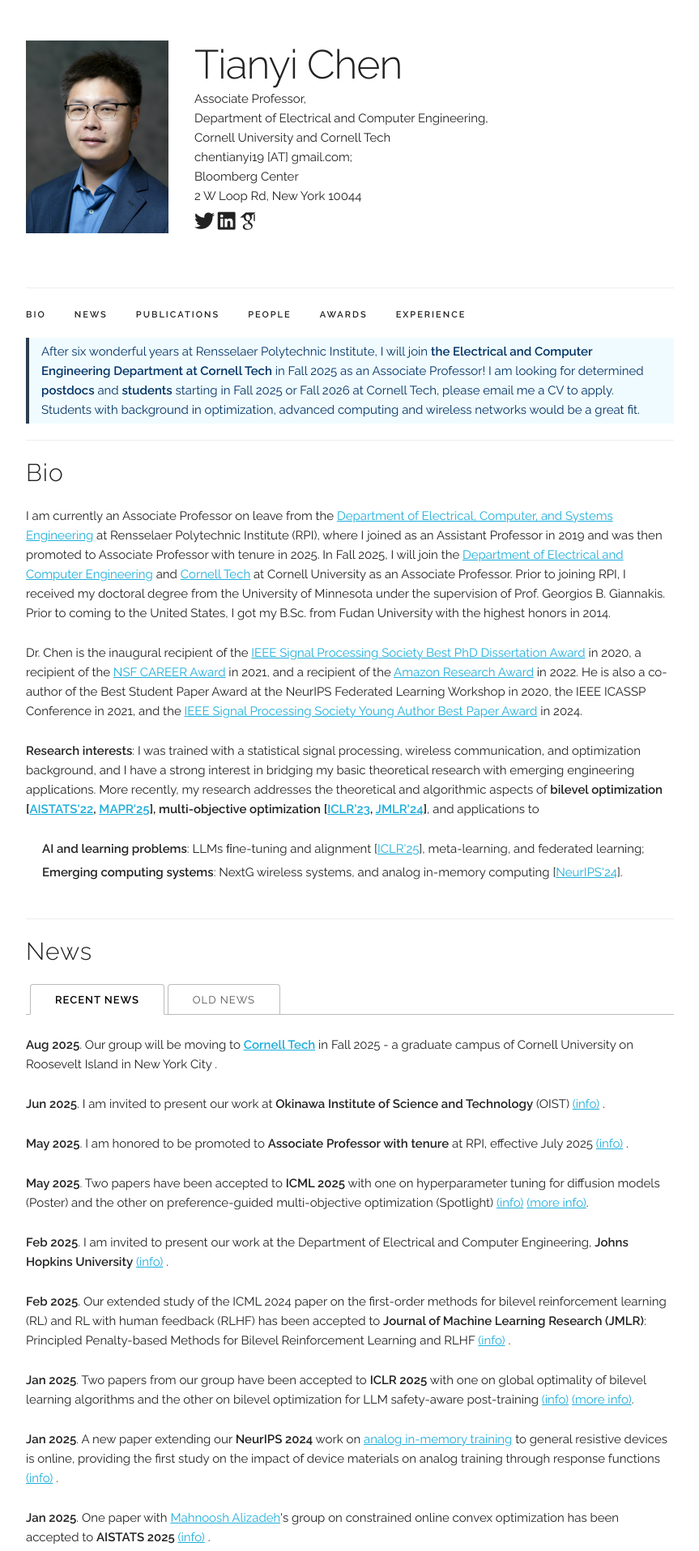
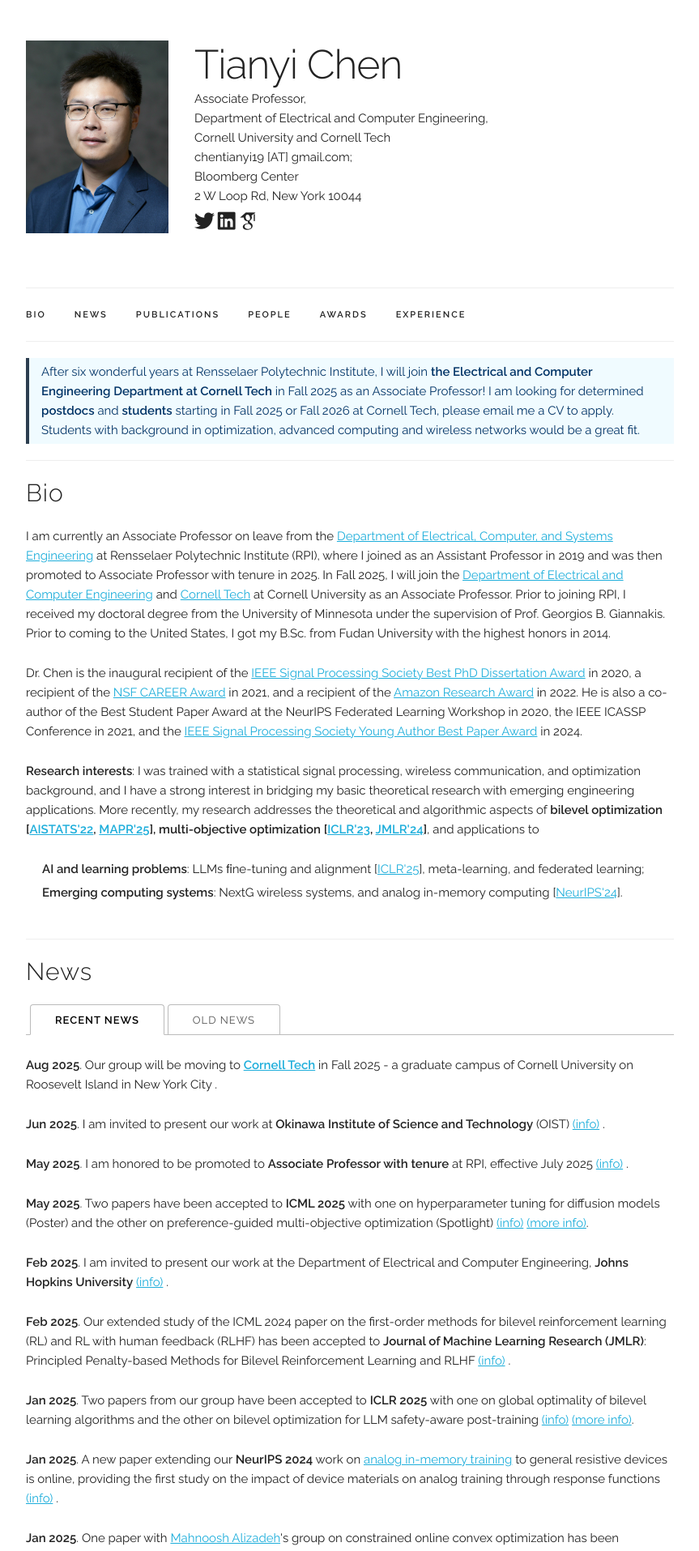
Before and after one commit to chentianyi19/chentianyi19.github.io, a Jekyll site: the page built from index.html, in a window 1280 px wide. Shown: the top 1915 px of the page at 81% size, without its empty margins (208-1071 px from the left). Built offline with Jekyll 4.4.1, drawn with Linux system fonts in a browser that asks for light colours; some web fonts are replaced; comment, search, counter and statistics services are not loaded.

Commit message:
Update index.html

```diff
--- a/index.html
+++ b/index.html
@@ -4,7 +4,7 @@
 ---
 
 <!-- ========== Notice ========== -->
- <div class="bio‑highlight" style="margin-top: -0.5rem; margin-bottom: 2rem;">
+ <div class="bio‑highlight" style="margin-top: 2rem; margin-bottom: 2rem;">
   <p>
     After six wonderful years at Rensselaer Polytechnic Institute, I will join <strong>the Electrical and Computer Engineering Department at Cornell Tech</strong> in Fall 2025 as an Associate Professor! I am looking for determined <b>postdocs</b> and <b>students</b> starting in Fall 2025 or Fall 2026 at Cornell Tech, please email me a CV to apply. Students with background in optimization, advanced computing and wireless networks would be a great fit.
   </p>
```
